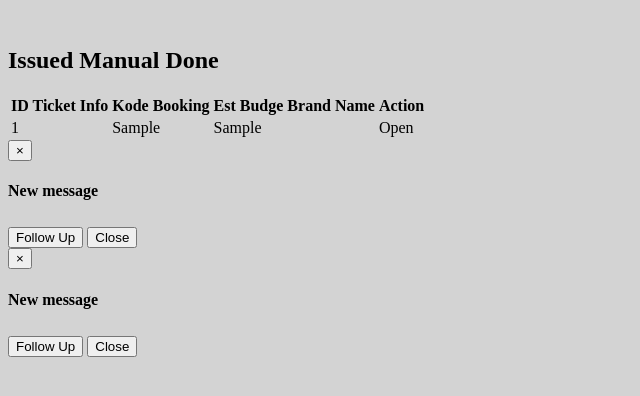
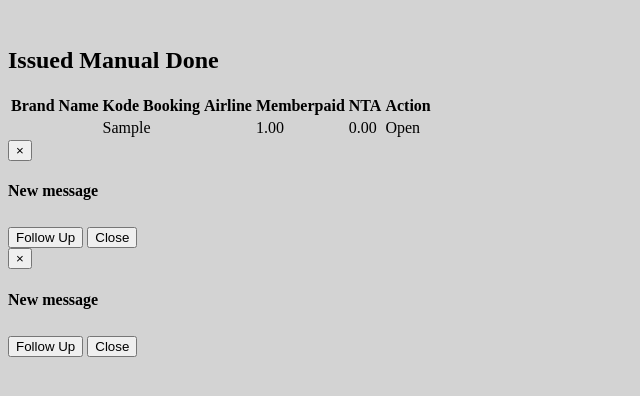
Before and after one commit to OfficePointer/office, a PHP site: the page made by appx/views/operational/trx/issued_manual_done.php in a window 1280 px wide. Shown: the part 182-578 px from the top of the page, without its empty margins (0-640 px from the left). Run offline with PHP 8.4, Linux system fonts and the light colour scheme; the template is opened without the code that fills it: most values are stand-ins (such as "Sample title", 1, 10 or a date in 2020); data that the repository does not hold is empty.

Commit message:
update process issued manual

```diff
--- a/appx/controllers/Operational.php
+++ b/appx/controllers/Operational.php
@@ -38,6 +38,8 @@ class Operational extends CI_Controller {
             );
         }
         $data['status'] = 0;
+        $data['est_budget'] = $data['memberpaid'];
+        $data['act_budget'] = $data['memberpaid'];
         $data['comment'] = "Created by Human (".date("Y-m-d H:i:s").") ".$this->session->userdata('nama');
         $data['id_ticket'] = uniqid();
         $data['info'] = 'Issued Manual '.$this->general->get_vendor($data['vendor'])." ".$data['kode_booking']." ".$data['mitra'];
@@ -72,6 +74,7 @@ class Operational extends CI_Controller {
         $data['rebook_timelimit'] = date_format(date_create($data['rebook_timelimit']),"Y-m-d H:i:s");
         $data['rebook_process'] = date_format(date_create($data['rebook_process']),"Y-m-d H:i:s");
         $data['rebook_total_cost'] = $data['rebook_airline_cost']+$data['rebook_admin_cost'];
+        $data['est_budget'] = $data['rebook_total_cost'];
         $data['comment'] = "Created by Human (".date("Y-m-d H:i:s").") ".$this->session->userdata('nama');
         $data['id_ticket'] = uniqid();
         $data['info'] = 'Rebook '.$this->general->get_vendor($data['vendor'])." ".$data['kode_booking']." ".$data['mitra'];
@@ -183,7 +186,7 @@ class Operational extends CI_Controller {
 //         $data['vendor'] = $this->db->where('min_third >',0)->get('vendor')->result_array();
 // =======
 
-        $data['actionsys'] = $this->db->select('actionsys.*,infosys.id as id_infosys')->join('flowsys','flowsys.id=actionsys.id_flowsys','left')->join('infosys','infosys.id=flowsys.id_info','left')->where_in('id_flowsys',array(5,30,33,21,27))->get('actionsys')->result_array();
+        $data['actionsys'] = $this->db->select('actionsys.*,infosys.id as id_infosys')->join('flowsys','flowsys.id=actionsys.id_flowsys','left')->join('infosys','infosys.id=flowsys.id_info','left')->where_in('id_flowsys',array(5,30,33,21,27))->where_in('status',array(1,0))->get('actionsys')->result_array();
 // >>>>>>> b25914c3b880804815e5b02e7a8959a4defd22be
         $this->general->load('operational/trx/request_potong_saldo',$data);
     }
--- a/appx/controllers/Xhr_ajax.php
+++ b/appx/controllers/Xhr_ajax.php
@@ -79,6 +79,8 @@ class Xhr_ajax extends CI_Controller {
         $id = $this->input->post('id');
         $this->db->where('id',$id);
         $data = $this->db->get('actionsys')->row_array();
+        $data['brand_name'] = $this->general->get_member($data['id_mitra'],1);
+        $data['airline'] = $this->general->get_vendor($data['vendor']);
         if($data['status']==0){
             $data['act_budget'] = "Rp. ".number_format($data['act_budget']);
             $dat['status'] = "OPEN";
--- a/appx/views/Utility/Footer_script.php
+++ b/appx/views/Utility/Footer_script.php
@@ -118,6 +118,92 @@ $(function() {
 	 });
 });
 
+	function openrequest(id,trx_info) {
+		clear_btn();
+		close_popup();
+
+		setTimeout(function() {
+		 $.ajax({
+ 			url:'<?php echo base_url("xhr_ajax/ajax_get_actionsys_data_open");?>',
+ 			type:'POST',
+ 			data:{id:id},
+ 			dataType:'json',
+ 			success:function(isi){
+					if((isi.status=="VIEW" && isi.data.id_assign==<?php echo $this->session->userdata('id');?>) || isi.status=="OPEN"){
+
+						if(trx_info=="issued"){
+							$(".modal-footer").prepend('<button onclick="update_action_open('+id+')" id="btn_fol2" class="pull-left btn btn-primary " >Cancel</button>');
+							$(".modal-footer").prepend('<button onclick="update_action_done('+id+')" id="btn_fol" class="pull-left btn btn-primary " >Done</button>');
+							$("#exampleModalLabel").html(isi.data.info);
+							$("#isinya").html(isi.data.info);
+						    $('#modal_profiling').modal('show');
+						}else if(trx_info=="rebook"){
+							var html = "<table>"+
+											"<tr>"+
+												"<td>Kode Booking</td>"+
+												"<td><b>"+isi.data.kode_booking+"</b></td>"+
+												"<td>Airline</td>"+
+												"<td>"+isi.data.airline+"</td>"+
+											"</tr>"+
+											"<tr>"+
+												"<td colspan=4>Brand Name</td>"+
+											"<tr>"+
+											"</tr>"+
+												"<td colspan=4>"+isi.data.brand_name+"</td>"+
+											"</tr>"+
+											"<tr>"+
+												"<td colspan=4>Old Details</td>"+
+											"</tr>"+
+											"<tr>"+
+												"<td>From - To</td>"+
+												"<td>"+isi.data.from+" - "+isi.data.to+"</td>"+
+												"<td>To 2</td>"+
+												"<td>"+isi.data.to2+"</td>"+
+											"</tr>"+
+											"<tr>"+
+												"<td colspan=4>New Details</td>"+
+											"</tr>"+
+											"<tr>"+
+												"<td>Flight Date & Time</td>"+
+												"<td>"+isi.data.rebook_flight_date+" "+isi.data.rebook_flight_time+"</td>"+
+												"<td>Class</td>"+
+												"<td>"+isi.data.rebook_class+"</td>"+
+											"</tr>"+
+											"<tr>"+
+												"<td>From - To</td>"+
+												"<td>"+isi.data.rebook_from+" - "+isi.data.rebook_to+"</td>"+
+												"<td>To 2</td>"+
+												"<td>"+isi.data.rebook_to2+"</td>"+
+											"</tr>"+
+											"<tr>"+
+												"<td>Rebook Airline Cost</td>"+
+												"<td>"+isi.data.rebook_airline_cost+"</td>"+
+												"<td>Rebook Admin Cost</td>"+
+												"<td>"+isi.data.rebook_admin_cost+"</td>"+
+											"</tr>"+
+										"</table>";
+
+							$(".modal-footer").prepend('<button onclick="update_action_open('+id+')" id="btn_fol2" class="pull-left btn btn-primary " >Cancel</button>');
+							$(".modal-footer").prepend('<button onclick="update_rebook_done('+id+')" id="btn_fol" class="pull-left btn btn-primary " >Done</button>');
+							$("#exampleModalLabel").html(isi.data.info);
+							$("#isinya").html(html);
+						    $('#modal_profiling').modal('show');
+						}
+
+					}else if(isi.status=="FINISH"){
+						$("#exampleModalLabel").html(isi.data.info);
+						$("#isinya").html('This task has done by '+isi.by);
+					    $('#modal_profiling').modal('show');
+					}else{
+						$("#exampleModalLabel").html(isi.data.info);
+						$("#isinya").html('This task is viewed by '+isi.by);
+					    $('#modal_profiling').modal('show');
+					}
+			}
+ 			});
+		},500);
+	}
+
 	function get_saldo_airline(){
 
 		var clock = new Date().getHours();
@@ -217,25 +303,39 @@ $(function() {
 
 						}
 						else if(action[data].trx_info=='rebook'){
-							if(action[data].id_assign==0){
-			 					$("#pending_data").append('<li class="" id="'+action[data].id+'" style="cursor:pointer;">'+
+							color = "";
+	 						if(action[data].id_assign==<?php echo $this->session->userdata('id');?>){
+	 							color = 'bg-blue';
+	 						}
+	 						if(action[data].id_assign!=<?php echo $this->session->userdata('id');?> && action[data].id_assign>0 && action[data].assign_view==1 && action[data].status==1){
+	 							color = 'bg-green';
+	 						}
+							if(action[data].id_assign==0 || action[data].assign_view==1){
+			 					$("#pending_data").append('<li class="'+color+'" id="'+action[data].id+'" style="cursor:pointer;" onclick="openrequest(\''+action[data].id+'\',\''+action[data].trx_info+'\')">'+
 									'<a class="text-black waves-eff-li">'+
-										'<i class="fa fa-money text-aqua"></i> ambil baru '+action[data].info+
+										'<i class="fa fa-money text-aqua"></i> '+action[data].info+
 									'</a>'+
 								'</li>');
 	 							info += action[data].info;
 		 					}else if(action[data].status==1 && action[data].user_view==0){
-			 					$("#pending_data").append('<li class="" id="'+action[data].id+'" style="cursor:pointer;">'+
+			 					$("#pending_data").append('<li class="'+color+'" id="'+action[data].id+'" style="cursor:pointer;" onclick="finish(\''+action[data].id+'\',\''+action[data].trx_info+'\')">'+
 									'<a class="text-black waves-eff-li">'+
-										'<i class="fa fa-ticket text-aqua"></i> request selesai '+action[data].info+
+										'<i class="fa fa-ticket text-aqua"></i> '+action[data].info+' Selesai'+
 									'</a>'+
 								'</li>');
 	 							info += action[data].info;
 		 					}
 						}
 						else if(action[data].trx_info=='issued'){
+							color = "";
+	 						if(action[data].id_assign==<?php echo $this->session->userdata('id');?>){
+	 							color = 'bg-blue';
+	 						}
+	 						if(action[data].id_assign!=<?php echo $this->session->userdata('id');?> && action[data].id_assign>0 && action[data].assign_view==1 && action[data].status==1){
+	 							color = 'bg-green';
+	 						}
 							if(action[data].id_flowsys==5){
-			 					$("#pending_data").append('<li class="" id="'+action[data].id+'" style="cursor:pointer;">'+
+			 					$("#pending_data").append('<li class="'+color+'" id="'+action[data].id+'" style="cursor:pointer;" onclick="openrequest(\''+action[data].id+'\',\''+action[data].trx_info+'\')">'+
 									'<a class="text-black waves-eff-li">'+
 										'<i class="fa fa-money text-aqua"></i> '+action[data].info+
 									'</a>'+
--- a/appx/views/operational/trx/issued_manual_done.php
+++ b/appx/views/operational/trx/issued_manual_done.php
@@ -10,30 +10,28 @@
     <section class="content">
       <div class="row">
       <div class="col-md-12">
-      <table class="table table-bordered table-striped">
+     <table class="table table-bordered table-striped for_datatables_asc">
         <thead>
           <tr>
-            <th>ID Ticket</th>
-            <th>Info</th>
+            <th>Brand Name</th>
             <th>Kode Booking</th>
-            <th>Est Budge</th>
-            <th>Brand Name</th>
+            <th>Airline</th>
+            <th>Memberpaid</th>
+            <th>NTA</th>
             <th>Action</th>
           </tr>
         </thead>
         <tbody>
         <?php
-        foreach ($actionsys as $key) {
+        foreach($actionsys as $key){
         ?>
           <tr>
-            <td><?php echo $key['id_ticket'];?></td>
-            <td><?php echo $this->general->get_infosys_by_idflowsys($key['id_flowsys']);?></td>
+            <td><?php echo $this->general->get_member($key['id_mitra'],1);?></td>
             <td><?php echo $key['kode_booking'];?></td>
-            <td><?php echo $key['est_budget'];?></td>
-
-            <td><?php echo $this->general->get_member($key['id_mitra']);?></td>
-            <td><a onclick="openrequest('<?php echo $key['id'];?>')">Open</a></td>
-
+            <td><?php echo $this->general->get_vendor($key['vendor']);?></td>
+            <td><?php echo number_format($key['memberpaid'],2,".",",");?></td>
+            <td><?php echo number_format($key['nta'],2,".",",");?></td>
+            <td><a onclick="openrequest('<?php echo $key['id'];?>','issued')">Open</a></td>
           </tr>
         <?php
         }
```
Also changed, not shown: appx/models/General.php (+7 -2 lines), appx/views/operational/trx/issued_manual_pending.php (+11 -13 lines).
